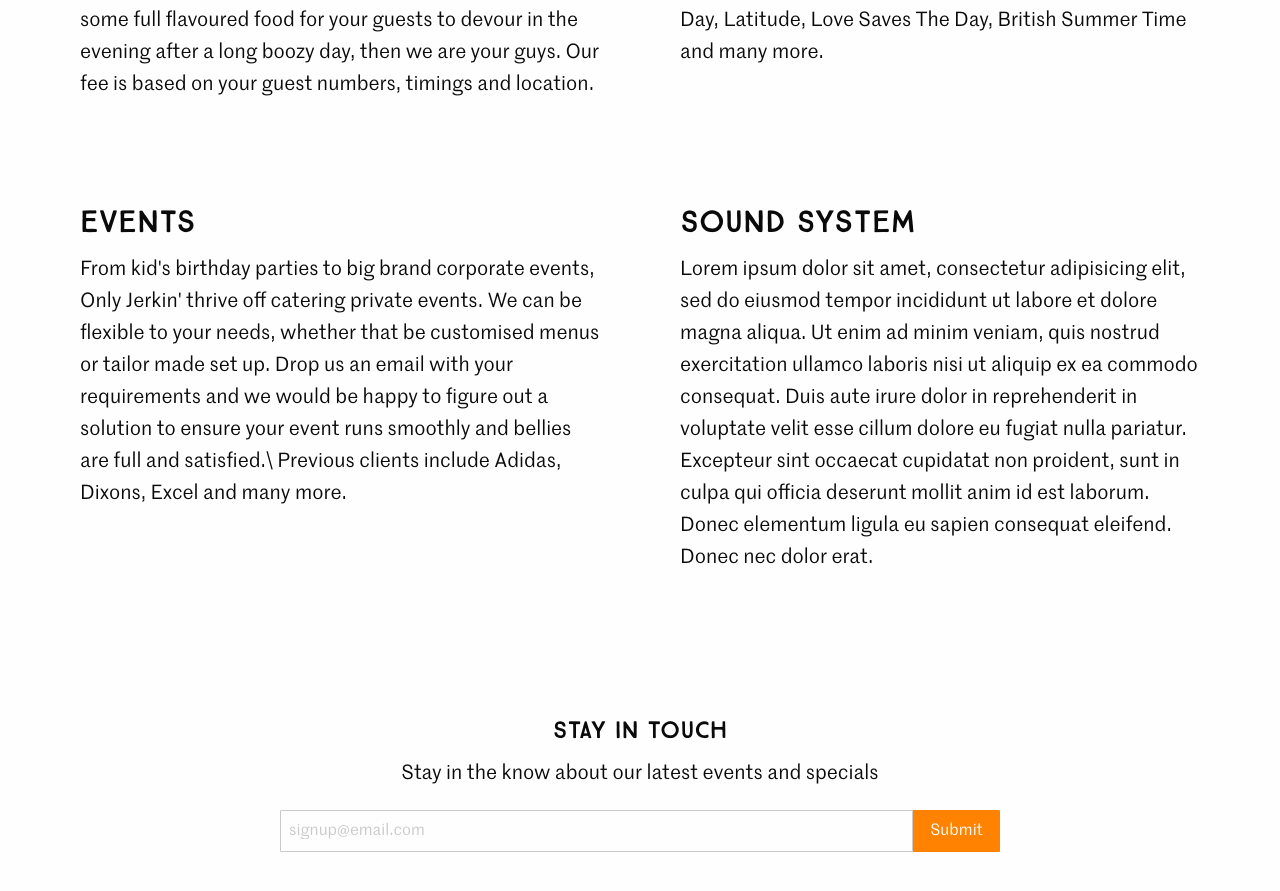
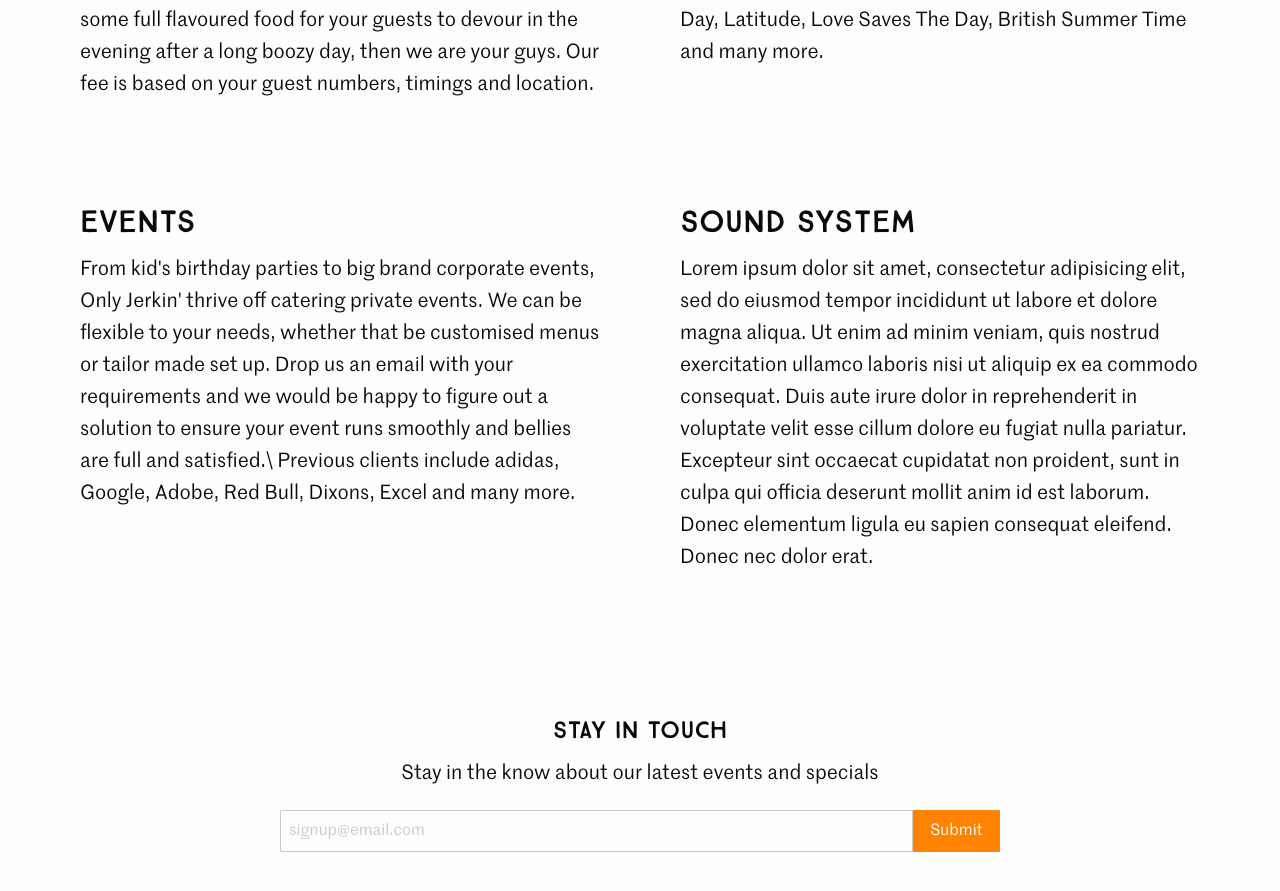
Before and after one commit to garethjohnsdesign/onlyjerkin.com, a Jekyll site: the page built from hire-us.md, in a window 1280 px wide and 900 px high, scrolled down 1707 px. Shown: the top 891 px of the window. Built offline with Jekyll 4.4.1, drawn with Linux system fonts in a browser that asks for light colours.

Commit message:
Updated Hire Us

```diff
--- a/hire-us.md
+++ b/hire-us.md
@@ -21,7 +21,7 @@ details:
 - title: Events
   text: |-
     From kid's birthday parties to big brand corporate events, Only Jerkin' thrive off catering private events. We can be flexible to your needs, whether that be customised menus or tailor made set up. Drop us an email with your requirements and we would be happy to figure out a solution to ensure your event runs smoothly and bellies are full and satisfied.\
-    Previous clients include Adidas, Dixons, Excel and many more.
+    Previous clients include adidas, Google, Adobe, Red Bull, Dixons, Excel and many more.
 - title: Sound System
   text: Lorem ipsum dolor sit amet, consectetur adipisicing elit, sed do eiusmod tempor
     incididunt ut labore et dolore magna aliqua. Ut enim ad minim veniam, quis nostrud
```
